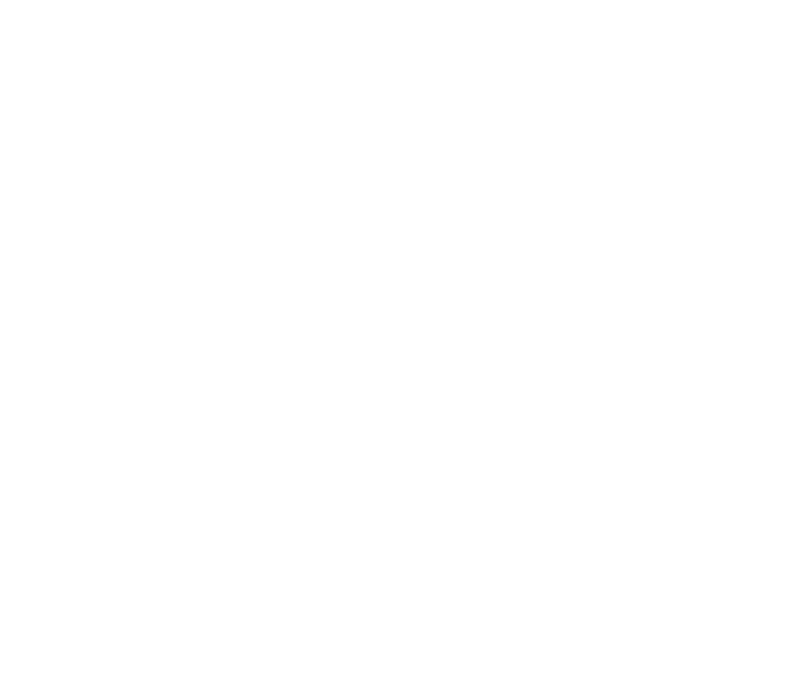
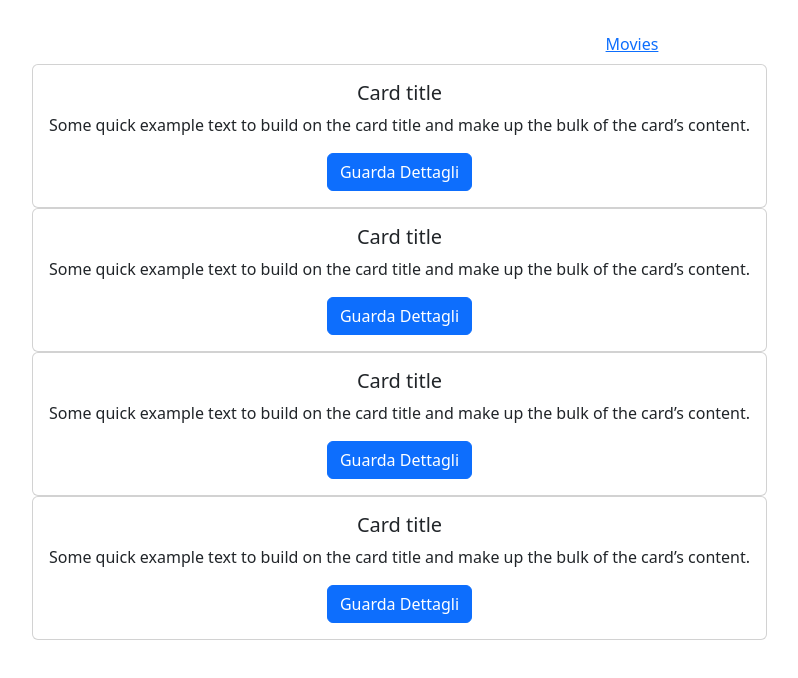
Before and after one commit to Sarasalzano/webapp-react, a React (Vite) app: page / in a window 1280 px wide. Before the commit this address had no page. Shown: the top 678 px of the page, without its empty margins (8-806 px from the left). Built offline with nearby package versions, Linux system fonts and the light colour scheme.

Commit message:
modifica route

```diff
--- a/src/App.jsx
+++ b/src/App.jsx
@@ -1,20 +1,24 @@
 import MainLayout from "./layouts/mainLayout.jsx";
 import { BrowserRouter, Routes, Route } from "react-router-dom";
+import Homepage from "./pages/homepage.jsx";
+import MovieDetailPage from "./pages/MovieDetailPage.jsx";
 import './App.css'
 
 function App() {
 
 
-  return (
+return (
   <>
     <BrowserRouter>
-    <Routes>
-      <Route element = {<MainLayout />}>
-    </Route>
-    </Routes>
+      <Routes>
+        <Route element={<MainLayout />}>
+          <Route index element={<Homepage />} />
+          <Route path="/movie/:id" element={<MovieDetailPage />} />
+        </Route>
+      </Routes>
     </BrowserRouter>
   </>
-  )
+);
 }
 
 export default App
--- a/src/layouts/MainLayout.jsx
+++ b/src/layouts/MainLayout.jsx
@@ -1,4 +1,5 @@
 import Header from "../components/header";
+import { Outlet } from "react-router-dom";
 
 export default function MainLayout(){
     return(
```
